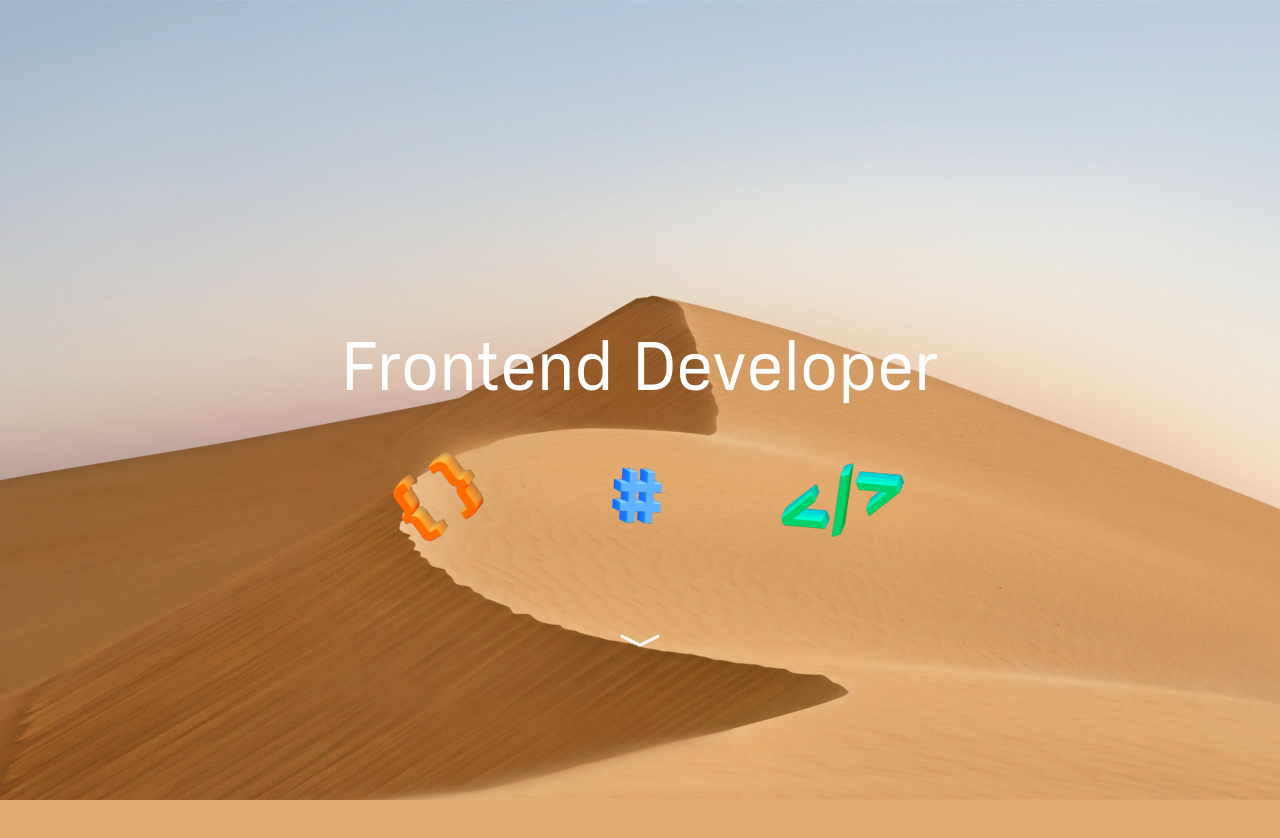
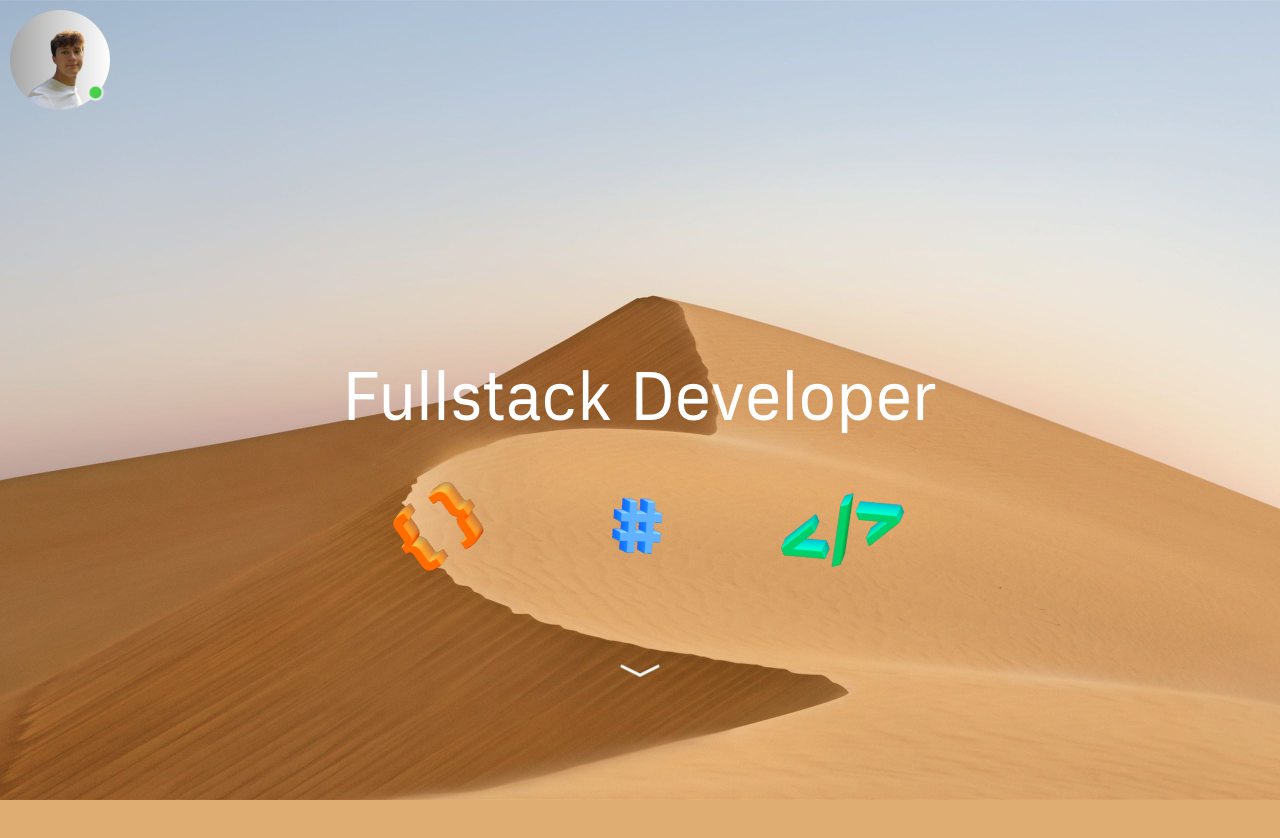
Before and after one commit to bszarlowicz/PortfolioApp, a React (Vite) app: page / in a window 1280 px wide. Shown: the top 838 px of the page. Built offline with nearby package versions, Linux system fonts and the light colour scheme.

Commit message:
profile pic

```diff
--- a/src/assets/css/startPage.module.css
+++ b/src/assets/css/startPage.module.css
@@ -39,12 +39,12 @@ body {
   animation-delay: 3s;
 }
 
-  .verticalCenter {
-    display: flex;
-    flex-direction: column;
-    justify-content: center;
-    align-items: center;
-    padding-top: 40vh;
+.verticalCenter {
+  display: flex;
+  flex-direction: column;
+  justify-content: center;
+  align-items: center;
+  padding-top: 30vh;
 }
 
 .customArrow{
@@ -81,6 +81,31 @@ body {
   z-index: 2;
 }
 
+.containerStyle{
+  position: relative;
+  display: inline-block;
+}
+
+.greenCircleStyle {
+  position: absolute;
+  width: 15px;
+  height: 15px;
+  background-color: #39cc39;
+  border: 2px solid #efefef;
+  border-radius: 50%;
+  bottom: 10px;
+  left: 100px;
+  animation: pulseAnimation 1.5s infinite;
+}
+
+.profilePic{
+  width: 100px;
+  height: 100px;
+  border-radius: 50%;
+  margin-top: 10px;
+  margin-left: 10px;
+}
+
 @keyframes rotateLeftAndRight {
   0%, 100% {
     transform: rotate(0deg);
@@ -104,3 +129,18 @@ body {
     transform: translateY(-10px);
   }
 }
+
+@keyframes pulseAnimation {
+  0% {
+    transform: scale(1);
+    opacity: 0.8;
+  }
+  50% {
+    transform: scale(1.2);
+    opacity: 1;
+  }
+  100% {
+    transform: scale(1);
+    opacity: 0.8;
+  }
+}
--- a/src/pages/StartPage.jsx
+++ b/src/pages/StartPage.jsx
@@ -2,6 +2,7 @@ import React from "react";
 import StartPageStyles from "../assets/css/StartPage.module.css";
 import curlyBracesImg from "../assets/images/curlyBraces.png";
 import angleBracketsImg from "../assets/images/angleBrackets.png";
+import profileImg from "../assets/images/profileImg.png";
 import hashtagImg from "../assets/images/hashtag.png";
 import { Link } from "react-scroll";
 import { ChevronCompactDown } from "react-bootstrap-icons";
@@ -10,12 +11,19 @@ import Stamps3D from "../components/Stamps3D";
 export default function StartPage() {
   return (
       <div>
+        <div className="row">
+          <div className={`${StartPageStyles.containerStyle} col-md-2`}>
+            <img src={profileImg} alt="Profile" className={`${StartPageStyles.profilePic}`}/>
+            <div className={`${StartPageStyles.greenCircleStyle}`}></div>
+          </div>
+          <div className="col-md-10"></div>
+        </div>
         <div className={`${StartPageStyles.verticalCenter}`}>
           <div className="row">
             <div
               className={`${StartPageStyles.mainHeader} col-md-12 text-center`}
             >
-              Frontend Developer
+              Fullstack Developer
             </div>
           </div>
           <div className="row ">
```
Also changed, not shown: src/assets/images/profileImg.png (added).
